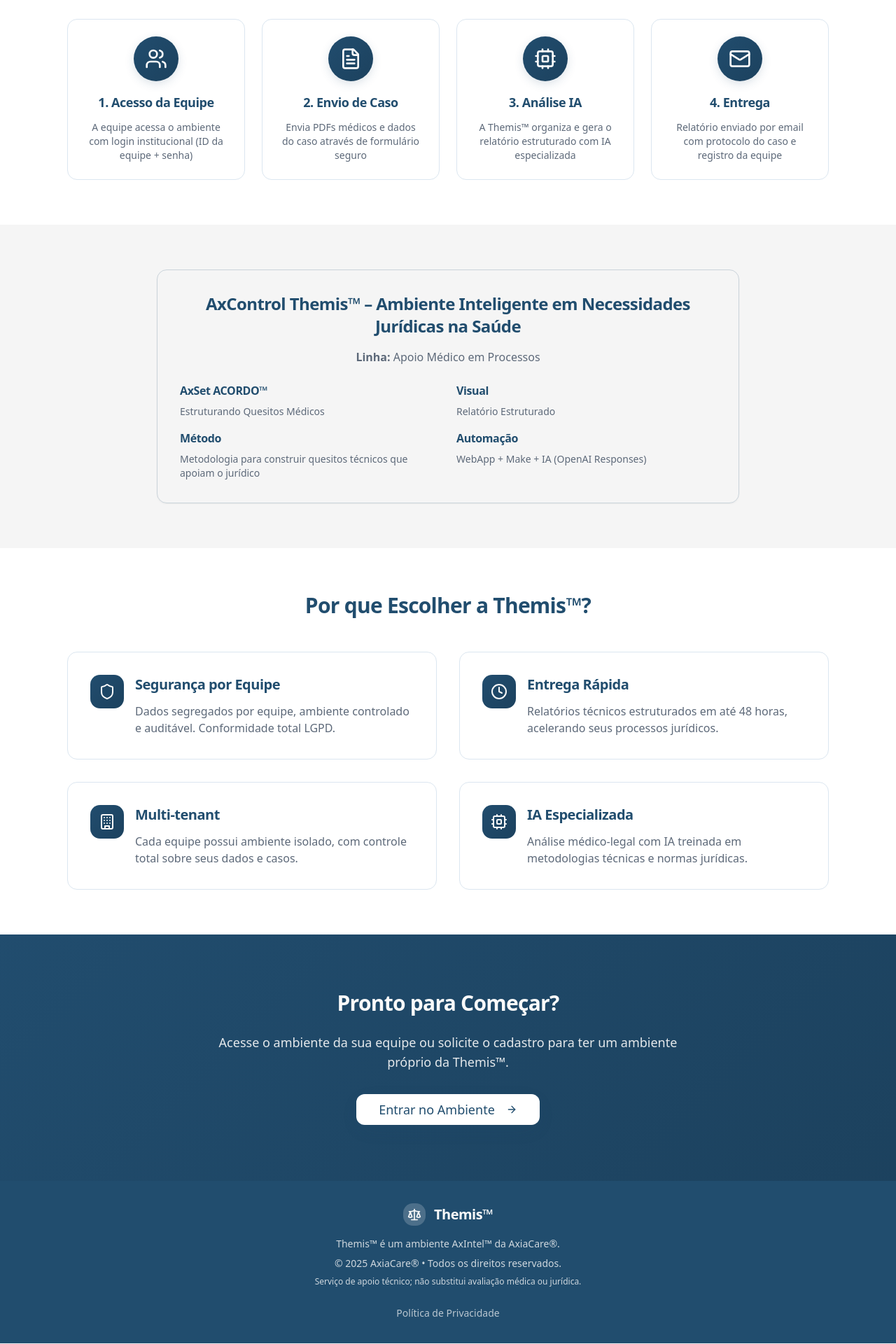
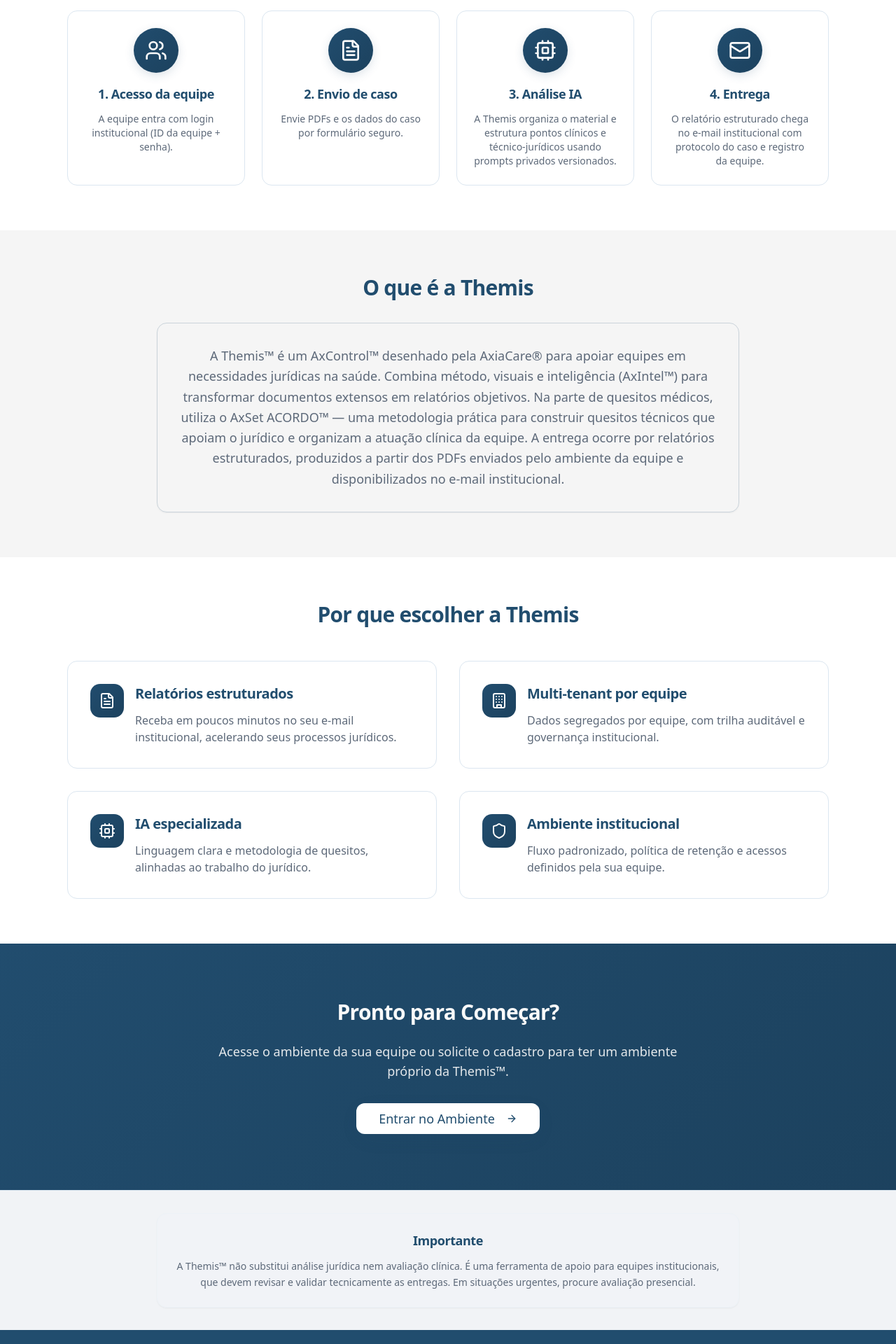
Before and after one commit to axiacare/themis-case-companion, a React (Vite) app: page / in a window 1280 px wide. Shown: the part 740-2660 px from the top of the page at 70% size. Built offline with nearby package versions, Linux system fonts and the light colour scheme.

Commit message:
Refactor: Update landing page content

```diff
--- a/src/pages/Index.tsx
+++ b/src/pages/Index.tsx
@@ -41,11 +41,11 @@ const Index = () => {
         <div className="container mx-auto text-center max-w-4xl">
           <div className="mb-8">
             <h2 className="text-5xl font-bold text-primary mb-6">
-              Themis™ • Assistente jurídico médica
-              <span className="block text-muted-foreground text-3xl mt-2">para equipes</span>
+              Themis™
+              <span className="block text-muted-foreground text-3xl mt-2">um ambiente inteligente em necessidades jurídicas na saúde</span>
             </h2>
             <p className="text-xl text-muted-foreground max-w-3xl mx-auto leading-relaxed">
-              Ambiente interno e seguro para análise de casos e geração de relatórios/quesitos com apoio de IA.
+              Ambiente interno e seguro, pensado para equipes. Gera relatórios e quesitos para diferentes necessidades jurídico-médicas, com automações e motores de IA.
             </p>
           </div>
 
@@ -72,9 +72,9 @@ const Index = () => {
                 <div className="w-16 h-16 gradient-primary rounded-full flex items-center justify-center mx-auto mb-4 shadow-button">
                   <Users className="w-8 h-8 text-primary-foreground" />
                 </div>
-                <h4 className="text-lg font-semibold text-primary mb-3">1. Acesso da Equipe</h4>
+                <h4 className="text-lg font-semibold text-primary mb-3">1. Acesso da equipe</h4>
                 <p className="text-sm text-muted-foreground">
-                  A equipe acessa o ambiente com login institucional (ID da equipe + senha)
+                  A equipe entra com login institucional (ID da equipe + senha).
                 </p>
               </CardContent>
             </Card>
@@ -84,9 +84,9 @@ const Index = () => {
                 <div className="w-16 h-16 gradient-primary rounded-full flex items-center justify-center mx-auto mb-4 shadow-button">
                   <FileText className="w-8 h-8 text-primary-foreground" />
                 </div>
-                <h4 className="text-lg font-semibold text-primary mb-3">2. Envio de Caso</h4>
+                <h4 className="text-lg font-semibold text-primary mb-3">2. Envio de caso</h4>
                 <p className="text-sm text-muted-foreground">
-                  Envia PDFs médicos e dados do caso através de formulário seguro
+                  Envie PDFs e os dados do caso por formulário seguro.
                 </p>
               </CardContent>
             </Card>
@@ -98,7 +98,7 @@ const Index = () => {
                 </div>
                 <h4 className="text-lg font-semibold text-primary mb-3">3. Análise IA</h4>
                 <p className="text-sm text-muted-foreground">
-                  A Themis™ organiza e gera o relatório estruturado com IA especializada
+                  A Themis organiza o material e estrutura pontos clínicos e técnico-jurídicos usando prompts privados versionados.
                 </p>
               </CardContent>
             </Card>
@@ -110,7 +110,7 @@ const Index = () => {
                 </div>
                 <h4 className="text-lg font-semibold text-primary mb-3">4. Entrega</h4>
                 <p className="text-sm text-muted-foreground">
-                  Relatório enviado por email com protocolo do caso e registro da equipe
+                  O relatório estruturado chega no e-mail institucional com protocolo do caso e registro da equipe.
                 </p>
               </CardContent>
             </Card>
@@ -118,50 +118,17 @@ const Index = () => {
         </div>
       </section>
 
-      {/* AxControl/AxSet Section */}
+      {/* O que é a Themis */}
       <section className="py-16 px-4">
         <div className="container mx-auto max-w-4xl">
+          <div className="text-center mb-8">
+            <h3 className="text-3xl font-bold text-primary mb-6">O que é a Themis</h3>
+          </div>
           <Card className="shadow-elegant bg-gradient-accent border-primary/20">
             <CardContent className="p-8">
-              <div className="text-center mb-6">
-                <h3 className="text-2xl font-bold text-primary mb-4">
-                  AxControl Themis™ – Ambiente Inteligente em Necessidades Jurídicas na Saúde
-                </h3>
-                <p className="text-muted-foreground mb-4">
-                  <strong>Linha:</strong> Apoio Médico em Processos
-                </p>
-              </div>
-
-              <div className="grid md:grid-cols-2 gap-6">
-                <div className="space-y-4">
-                  <div>
-                    <h4 className="font-semibold text-primary mb-2">AxSet ACORDO™</h4>
-                    <p className="text-sm text-muted-foreground">
-                      Estruturando Quesitos Médicos
-                    </p>
-                  </div>
-                  <div>
-                    <h4 className="font-semibold text-primary mb-2">Método</h4>
-                    <p className="text-sm text-muted-foreground">
-                      Metodologia para construir quesitos técnicos que apoiam o jurídico
-                    </p>
-                  </div>
-                </div>
-                <div className="space-y-4">
-                  <div>
-                    <h4 className="font-semibold text-primary mb-2">Visual</h4>
-                    <p className="text-sm text-muted-foreground">
-                      Relatório Estruturado
-                    </p>
-                  </div>
-                  <div>
-                    <h4 className="font-semibold text-primary mb-2">Automação</h4>
-                    <p className="text-sm text-muted-foreground">
-                      WebApp + Make + IA (OpenAI Responses)
-                    </p>
-                  </div>
-                </div>
-              </div>
+              <p className="text-lg text-muted-foreground leading-relaxed text-center">
+                A Themis™ é um AxControl™ desenhado pela AxiaCare® para apoiar equipes em necessidades jurídicas na saúde. Combina método, visuais e inteligência (AxIntel™) para transformar documentos extensos em relatórios objetivos. Na parte de quesitos médicos, utiliza o AxSet ACORDO™ — uma metodologia prática para construir quesitos técnicos que apoiam o jurídico e organizam a atuação clínica da equipe. A entrega ocorre por relatórios estruturados, produzidos a partir dos PDFs enviados pelo ambiente da equipe e disponibilizados no e-mail institucional.
+              </p>
             </CardContent>
           </Card>
         </div>
@@ -171,7 +138,7 @@ const Index = () => {
       <section className="py-16 px-4 bg-card">
         <div className="container mx-auto max-w-6xl">
           <div className="text-center mb-12">
-            <h3 className="text-3xl font-bold text-primary mb-4">Por que Escolher a Themis™?</h3>
+            <h3 className="text-3xl font-bold text-primary mb-4">Por que escolher a Themis</h3>
           </div>
 
           <div className="grid md:grid-cols-2 gap-8">
@@ -179,28 +146,12 @@ const Index = () => {
               <CardContent className="p-8">
                 <div className="flex items-start space-x-4">
                   <div className="w-12 h-12 gradient-primary rounded-lg flex items-center justify-center flex-shrink-0">
-                    <Shield className="w-6 h-6 text-primary-foreground" />
+                    <FileText className="w-6 h-6 text-primary-foreground" />
                   </div>
                   <div>
-                    <h4 className="text-xl font-semibold text-primary mb-3">Segurança por Equipe</h4>
+                    <h4 className="text-xl font-semibold text-primary mb-3">Relatórios estruturados</h4>
                     <p className="text-muted-foreground">
-                      Dados segregados por equipe, ambiente controlado e auditável. Conformidade total LGPD.
-                    </p>
-                  </div>
-                </div>
-              </CardContent>
-            </Card>
-
-            <Card className="shadow-card">
-              <CardContent className="p-8">
-                <div className="flex items-start space-x-4">
-                  <div className="w-12 h-12 gradient-primary rounded-lg flex items-center justify-center flex-shrink-0">
-                    <Clock className="w-6 h-6 text-primary-foreground" />
-                  </div>
-                  <div>
-                    <h4 className="text-xl font-semibold text-primary mb-3">Entrega Rápida</h4>
-                    <p className="text-muted-foreground">
-                      Relatórios técnicos estruturados em até 48 horas, acelerando seus processos jurídicos.
+                      Receba em poucos minutos no seu e-mail institucional, acelerando seus processos jurídicos.
                     </p>
                   </div>
                 </div>
@@ -214,9 +165,9 @@ const Index = () => {
                     <Building className="w-6 h-6 text-primary-foreground" />
                   </div>
                   <div>
-                    <h4 className="text-xl font-semibold text-primary mb-3">Multi-tenant</h4>
+                    <h4 className="text-xl font-semibold text-primary mb-3">Multi-tenant por equipe</h4>
                     <p className="text-muted-foreground">
-                      Cada equipe possui ambiente isolado, com controle total sobre seus dados e casos.
+                      Dados segregados por equipe, com trilha auditável e governança institucional.
                     </p>
                   </div>
                 </div>
@@ -230,9 +181,25 @@ const Index = () => {
                     <Cpu className="w-6 h-6 text-primary-foreground" />
                   </div>
                   <div>
-                    <h4 className="text-xl font-semibold text-primary mb-3">IA Especializada</h4>
+                    <h4 className="text-xl font-semibold text-primary mb-3">IA especializada</h4>
                     <p className="text-muted-foreground">
-                      Análise médico-legal com IA treinada em metodologias técnicas e normas jurídicas.
+                      Linguagem clara e metodologia de quesitos, alinhadas ao trabalho do jurídico.
+                    </p>
+                  </div>
+                </div>
+              </CardContent>
+            </Card>
+
+            <Card className="shadow-card">
+              <CardContent className="p-8">
+                <div className="flex items-start space-x-4">
+                  <div className="w-12 h-12 gradient-primary rounded-lg flex items-center justify-center flex-shrink-0">
+                    <Shield className="w-6 h-6 text-primary-foreground" />
+                  </div>
+                  <div>
+                    <h4 className="text-xl font-semibold text-primary mb-3">Ambiente institucional</h4>
+                    <p className="text-muted-foreground">
+                      Fluxo padronizado, política de retenção e acessos definidos pela sua equipe.
                     </p>
                   </div>
                 </div>
@@ -258,6 +225,22 @@ const Index = () => {
         </div>
       </section>
 
+      {/* Disclosure - Importante */}
+      <section className="py-8 px-4 bg-muted/50 border-t">
+        <div className="container mx-auto max-w-4xl">
+          <Card className="border-accent bg-accent/10">
+            <CardContent className="p-6">
+              <div className="text-center">
+                <h4 className="text-lg font-semibold text-primary mb-3">Importante</h4>
+                <p className="text-sm text-muted-foreground leading-relaxed">
+                  A Themis™ não substitui análise jurídica nem avaliação clínica. É uma ferramenta de apoio para equipes institucionais, que devem revisar e validar tecnicamente as entregas. Em situações urgentes, procure avaliação presencial.
+                </p>
+              </div>
+            </CardContent>
+          </Card>
+        </div>
+      </section>
+
       {/* Footer */}
       <footer className="bg-primary text-primary-foreground py-8 px-4">
         <div className="container mx-auto">
@@ -277,6 +260,9 @@ const Index = () => {
             <p className="text-xs mt-4 max-w-2xl mx-auto">
               Serviço de apoio técnico; não substitui avaliação médica ou jurídica.
             </p>
+            <p className="text-xs text-primary-foreground/60">
+              Ambiente interno por equipe • LGPD.
+            </p>
           </div>
           <div className="text-center mt-6">
             <Link
```
